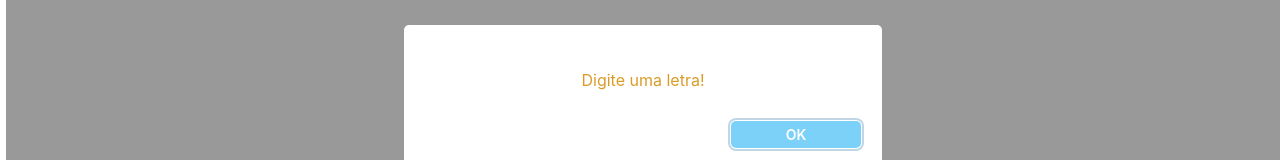
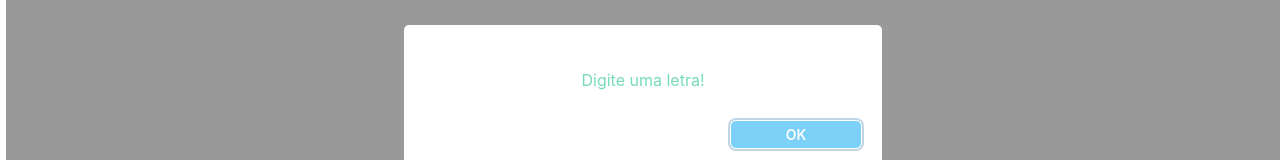
Before and after one commit to RodrigoBJJ94/jogo-da-forca-javascript-html-css, a plain HTML site: page index.html in a window 1280 px wide. Both pictures are taken after a click on the button "Jogar". Shown: the part 305-465 px from the top of the page. Drawn offline with nearby package versions, Linux system fonts and the light colour scheme.

Commit message:
Version 1.76

```diff
--- a/assets/css/style.css
+++ b/assets/css/style.css
@@ -73,7 +73,7 @@
 }
 
 .swal-text {
-    color: rgb(218, 156, 40);
+    color: rgb(118, 219, 186);
 }
 
 .swal-button {
```
